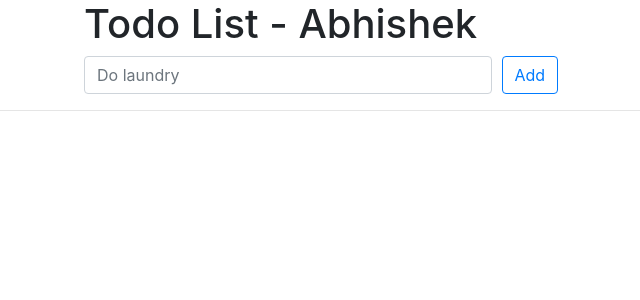
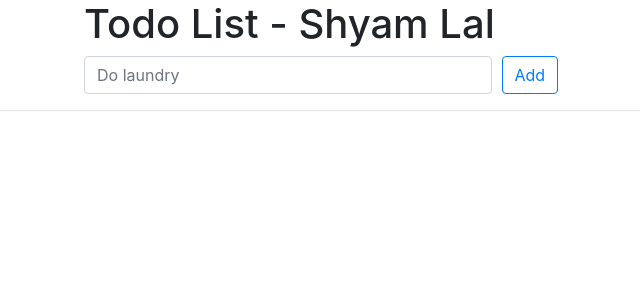
Before and after one commit to Syamlal-M/cicd-pythonapplication, a Django app: page /todos/ in a window 1280 px wide. Shown: the top 300 px of the page, without its empty margins (191-831 px from the left). Run offline with Django 3.2, Linux system fonts and the light colour scheme; data that the repository does not hold is empty; some libraries are stand-ins or nearby versions.

Commit message:
updatedindex.html

```diff
--- a/todos/templates/todos/index.html
+++ b/todos/templates/todos/index.html
@@ -12,7 +12,7 @@
     <div class="offset-md-2 col-lg-9">
       <div class="page-header">
         <h1>
-          Todo List - Abhishek
+          Todo List - Shyam Lal
         </h1>
       </div>
     </div>
```
